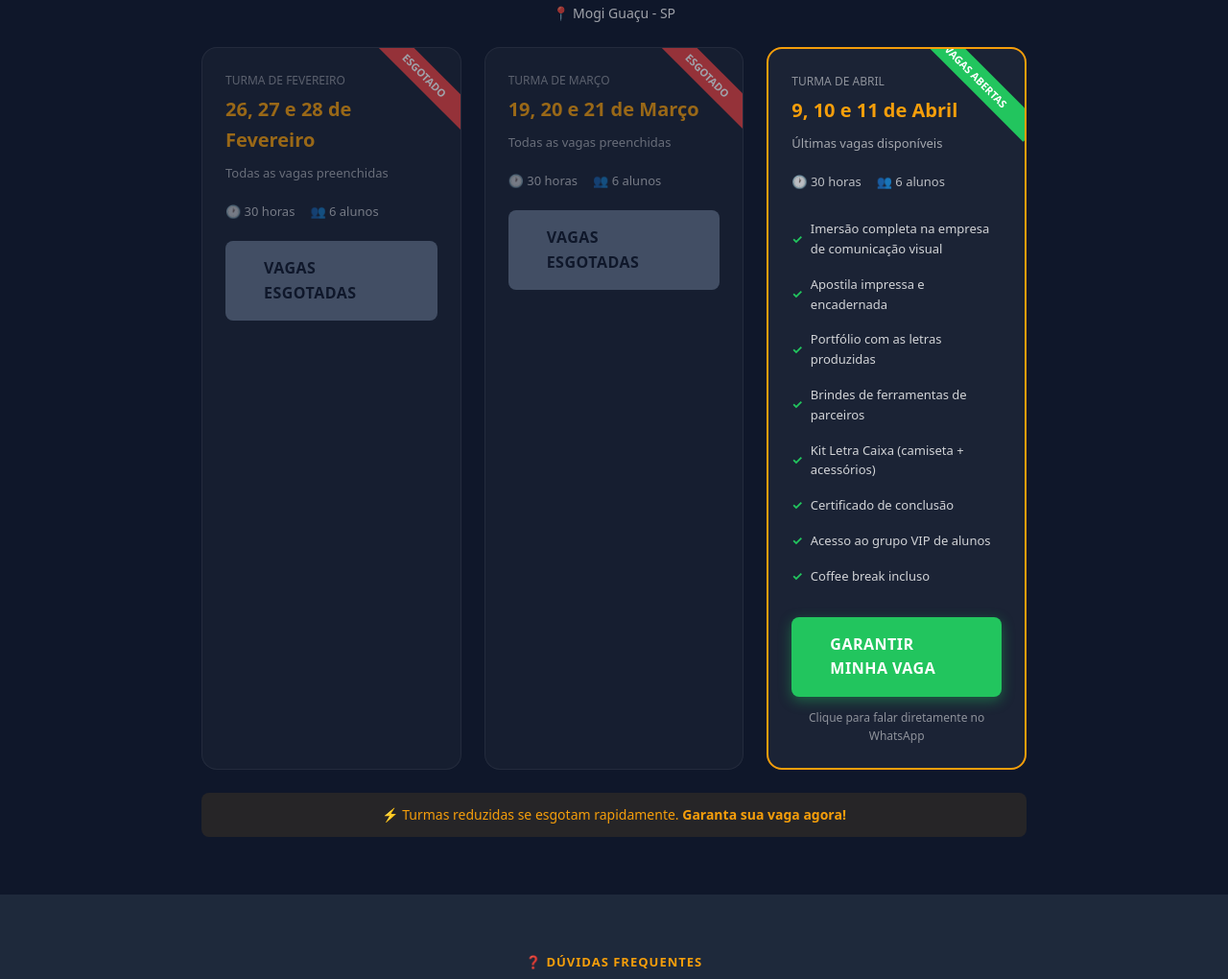
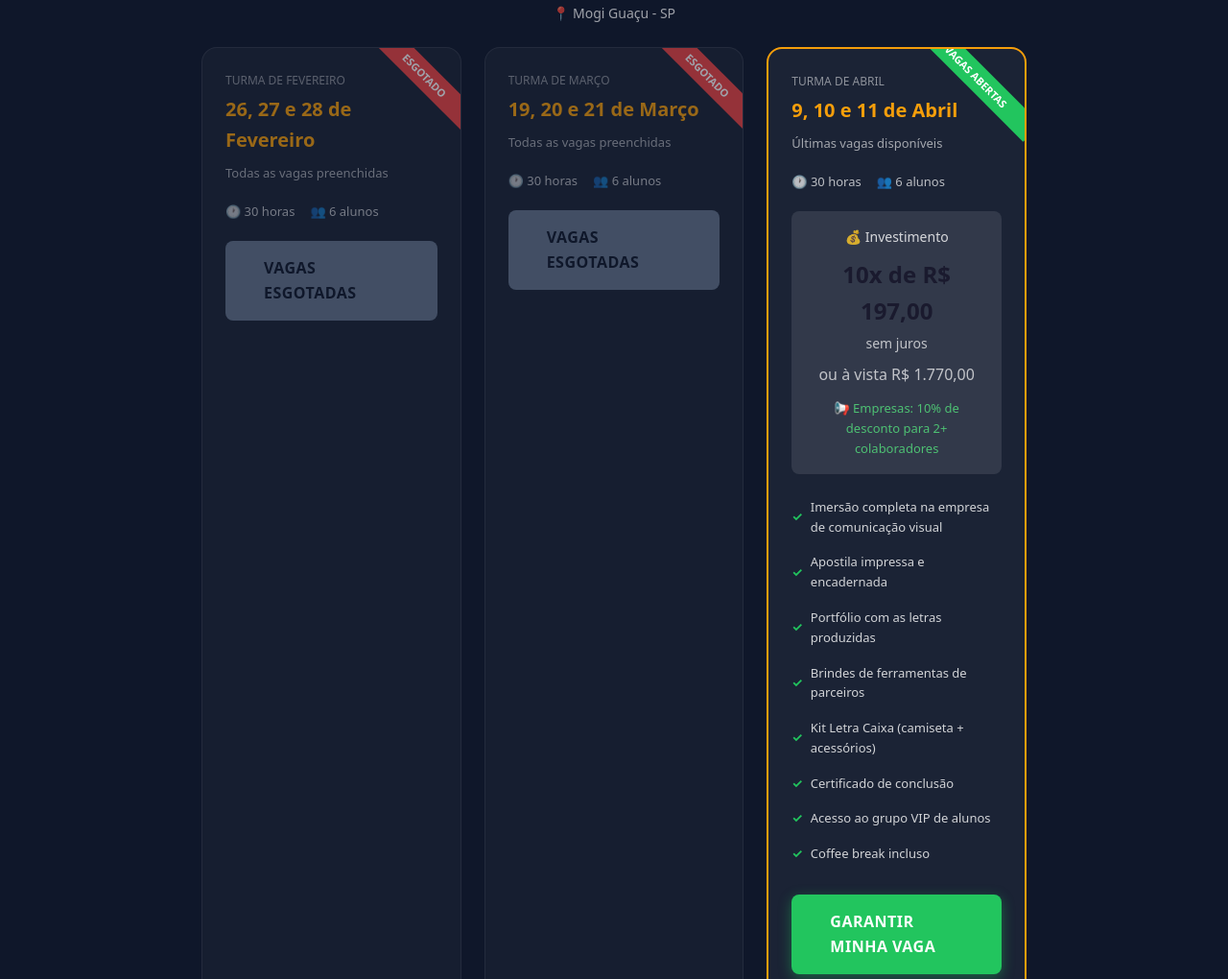
Before and after one commit to matheuspivatti/letracaixadozero-site, a plain HTML site: page presencial/index.html in a window 1280 px wide. Shown: the part 4938-5958 px from the top of the page at 96% size. Drawn offline with Linux system fonts and the light colour scheme.

Commit message:
feat: adiciona informações de preço e pagamento na página presencial

```diff
--- a/presencial/index.html
+++ b/presencial/index.html
@@ -596,6 +596,13 @@
             <div class="pricing-info-item">🕐 30 horas</div>
             <div class="pricing-info-item">👥 6 alunos</div>
           </div>
+          <div style="background: rgba(255,255,255,0.1); border-radius: 8px; padding: 16px; margin: 16px 0; text-align: center;">
+            <p style="font-size: 14px; margin-bottom: 8px; color: rgba(255,255,255,0.8);">💰 Investimento</p>
+            <p style="font-size: 24px; font-weight: bold; margin-bottom: 4px;">10x de R$ 197,00</p>
+            <p style="font-size: 14px; color: rgba(255,255,255,0.7); margin-bottom: 8px;">sem juros</p>
+            <p style="font-size: 16px; color: rgba(255,255,255,0.7);">ou à vista R$ 1.770,00</p>
+            <p style="font-size: 13px; color: #4ec073; margin-top: 12px;">📢 Empresas: 10% de desconto para 2+ colaboradores</p>
+          </div>
           <div class="pricing-features">
             <div class="pricing-feature">Imersão completa na empresa de comunicação visual</div>
             <div class="pricing-feature">Apostila impressa e encadernada</div>
```
